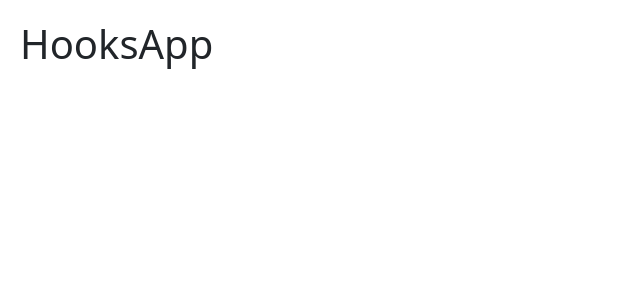
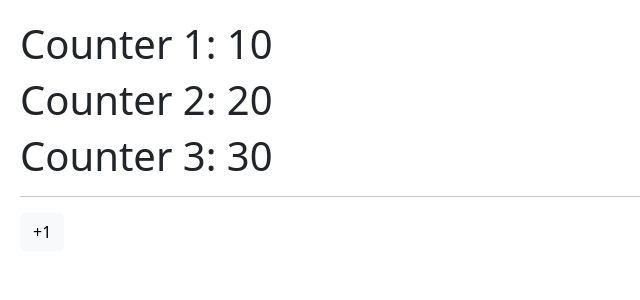
Before and after one commit to Alejndro22/hooks-app, a React (Vite) app: page / in a window 1280 px wide. Shown: the top 300 px of the page, without its empty margins (0-640 px from the left). Built offline with nearby package versions, Linux system fonts and the light colour scheme.

Commit message:
first useState practice

```diff
--- /dev/null
+++ b/src/01-useState/CounterApp.jsx
@@ -0,0 +1,31 @@
+import { useState } from 'react';
+
+export const CounterApp = () => {
+  const [{ counter1, counter2, counter3 }, setCounter] = useState({
+    counter1: 10,
+    counter2: 20,
+    counter3: 30,
+  });
+
+  return (
+    <>
+      <h1>Counter 1: {counter1}</h1>
+      <h1>Counter 2: {counter2}</h1>
+      <h1>Counter 3: {counter3}</h1>
+      <hr />
+
+      {/* // modify only one property from my state */}
+      <button
+        className='btn btn-light'
+        onClick={() =>
+          setCounter((prevState) => ({
+            ...prevState, // Spread previous state attributes
+            counter1: counter1 + 1, // Update the desired attribute
+          }))
+        }
+      >
+        +1
+      </button>
+    </>
+  );
+};
--- a/src/main.jsx
+++ b/src/main.jsx
@@ -1,10 +1,11 @@
 import React from 'react';
 import ReactDOM from 'react-dom/client';
-import { HooksApp } from './HooksApp';
+// import { HooksApp } from './HooksApp';
 import './index.css';
+import { CounterApp } from './01-useState/CounterApp';
 
 ReactDOM.createRoot(document.getElementById('root')).render(
   <React.StrictMode>
-    <HooksApp />
+    <CounterApp />
   </React.StrictMode>
 );
```
